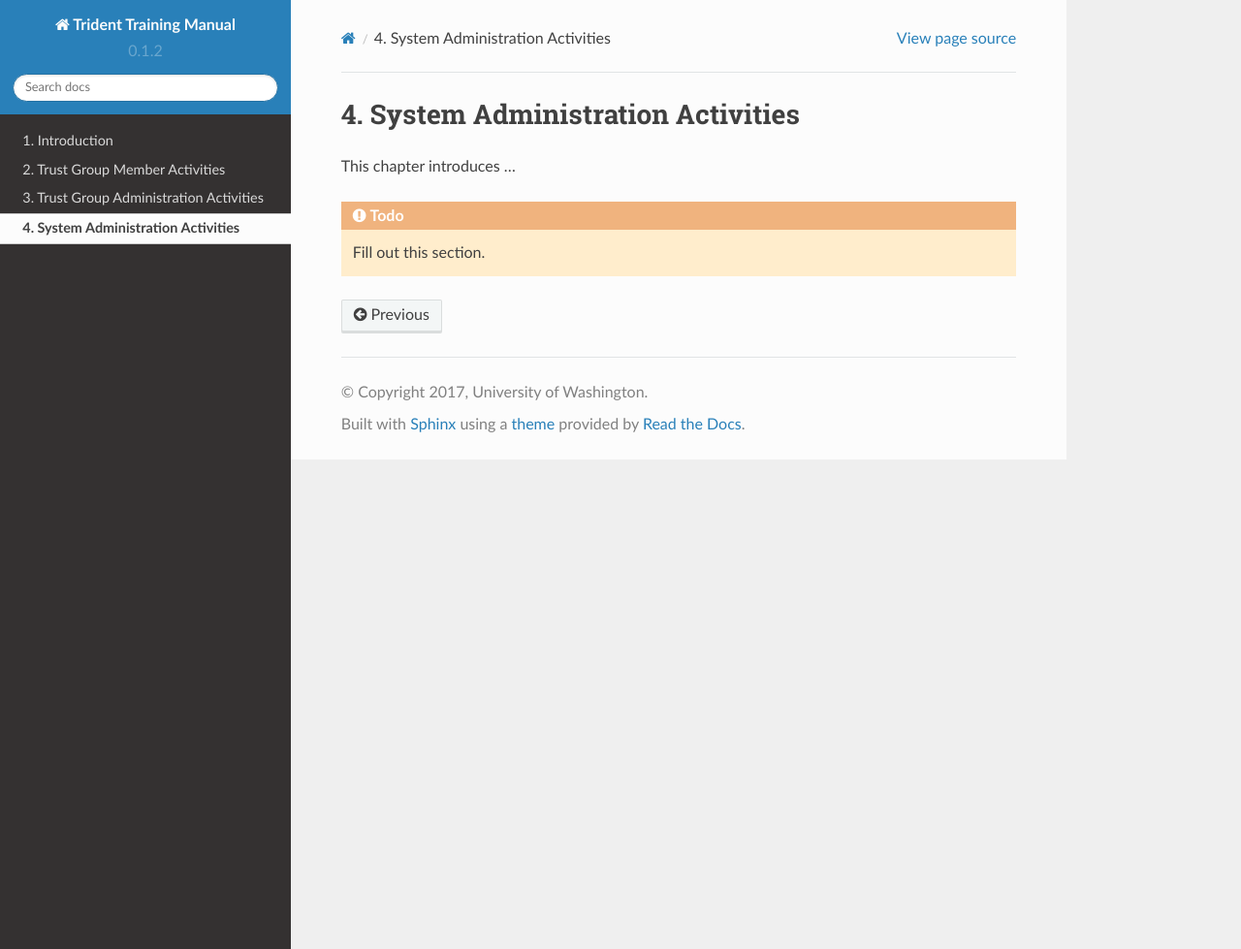
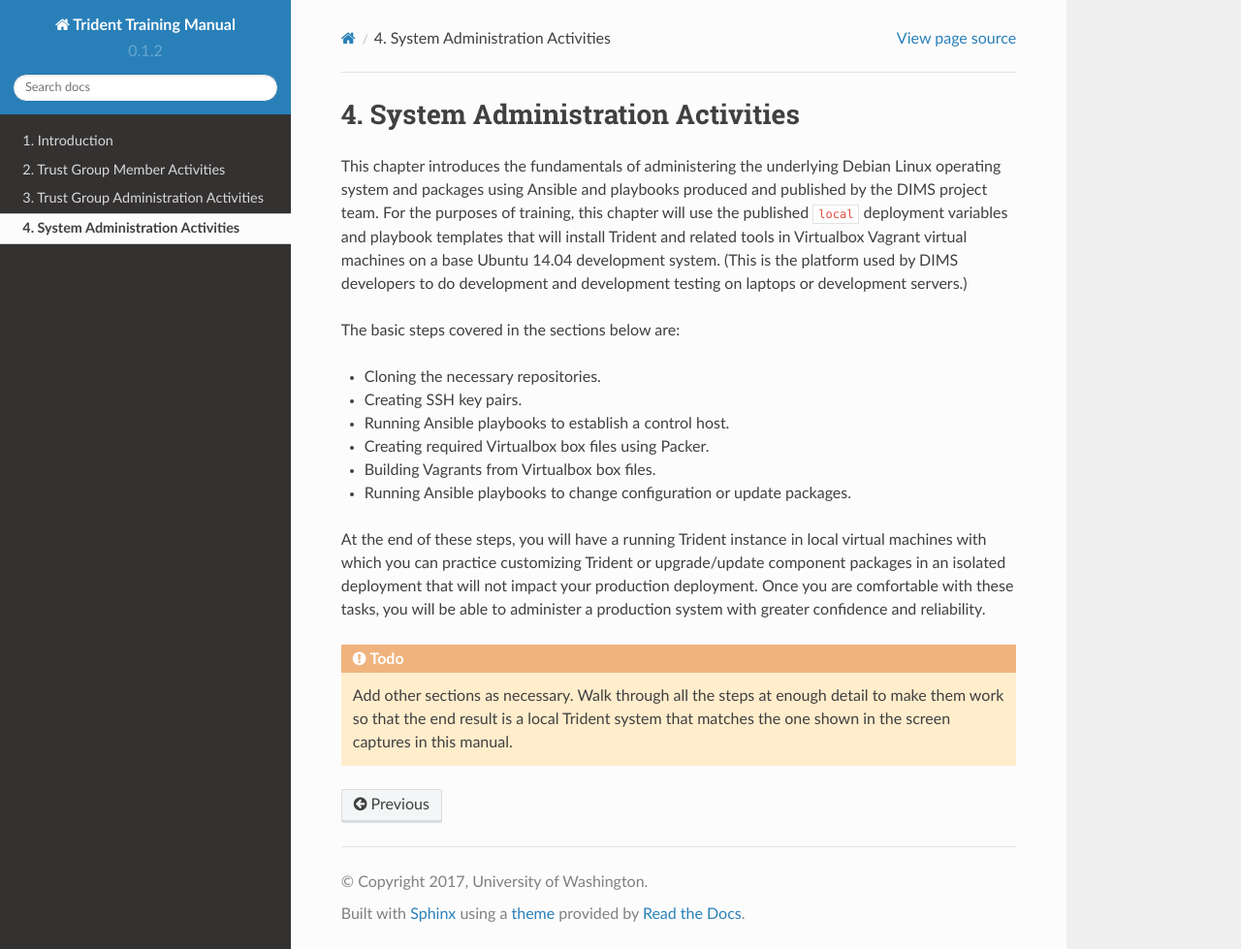
Before and after one commit to uw-dims/trident-training-manual, a Sphinx documentation site: the page built from docs/source/systemadministration.rst, in a window 1280 px wide and 979 px high. Shown: the whole window at 97% size. Built offline with Sphinx 7.4.7 and the Read the Docs theme 2.0.0, drawn with Linux system fonts in a browser that asks for light colours; pages that are not in the unit, such as notebooks, are missing from menus.

Commit message:
Start out the system administration chapter

```diff
--- a/docs/source/systemadministration.rst
+++ b/docs/source/systemadministration.rst
@@ -3,10 +3,41 @@
 System Administration Activities
 ================================
 
-This chapter introduces ...
+This chapter introduces the fundamentals of administering the underlying Debian
+Linux operating system and packages using Ansible and playbooks produced and
+published by the DIMS project team. For the purposes of training, this chapter
+will use the published ``local`` deployment variables and playbook templates
+that will install Trident and related tools in Virtualbox Vagrant virtual
+machines on a base Ubuntu 14.04 development system. (This is the platform used
+by DIMS developers to do development and development testing on laptops or
+development servers.)
+
+The basic steps covered in the sections below are:
+
+* Cloning the necessary repositories.
+
+* Creating SSH key pairs.
+
+* Running Ansible playbooks to establish a control host.
+
+* Creating required Virtualbox box files using Packer.
+
+* Building Vagrants from Virtualbox box files.
+
+* Running Ansible playbooks to change configuration or update packages.
+
+At the end of these steps, you will have a running Trident instance in local
+virtual machines with which you can practice customizing Trident or
+upgrade/update component packages in an isolated deployment that will not
+impact your production deployment. Once you are comfortable with these tasks,
+you will be able to administer a production system with greater confidence and
+reliability.
 
 .. todo::
 
-   Fill out this section.
+   Add other sections as necessary. Walk through all the steps at
+   enough detail to make them work so that the end result is a
+   local Trident system that matches the one shown in the screen
+   captures in this manual.
 
 ..
```
